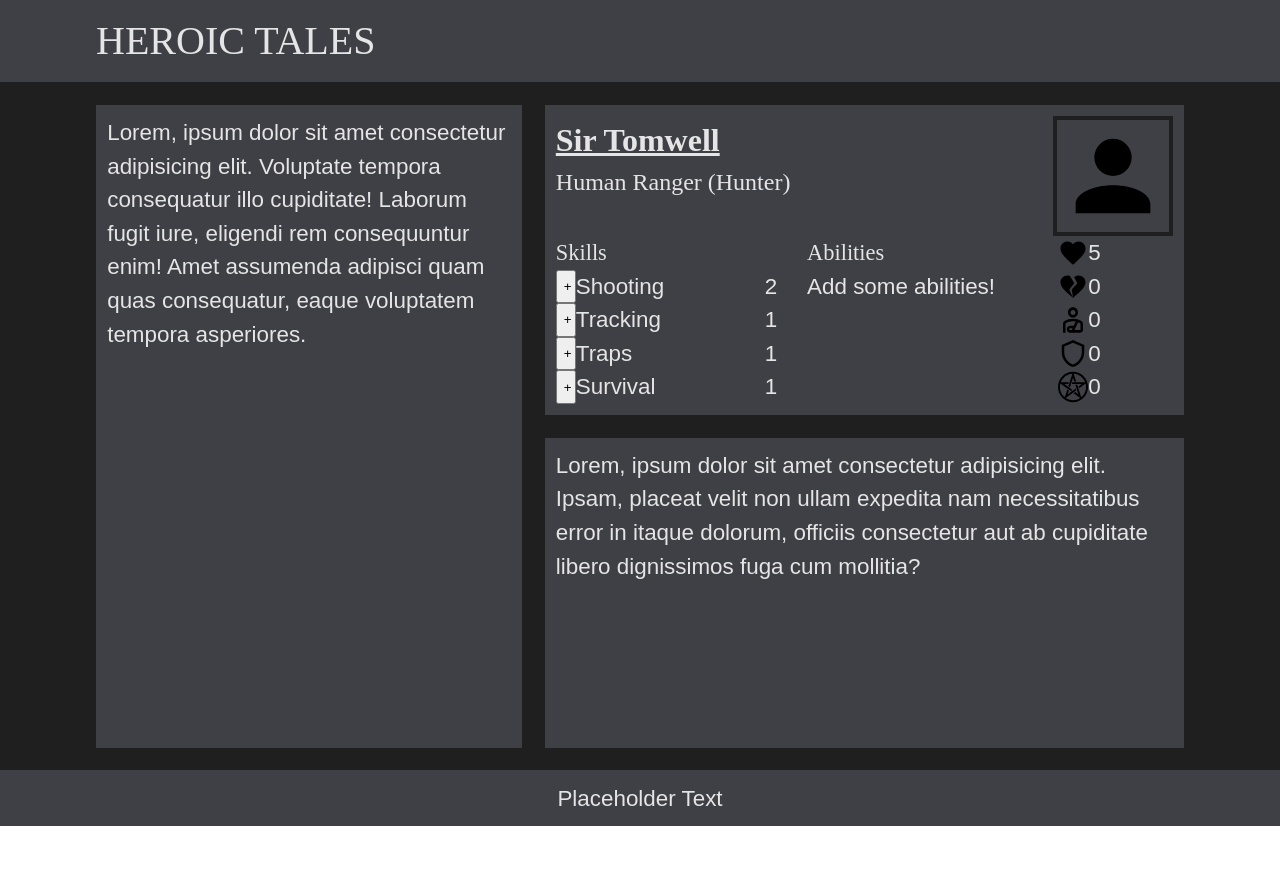
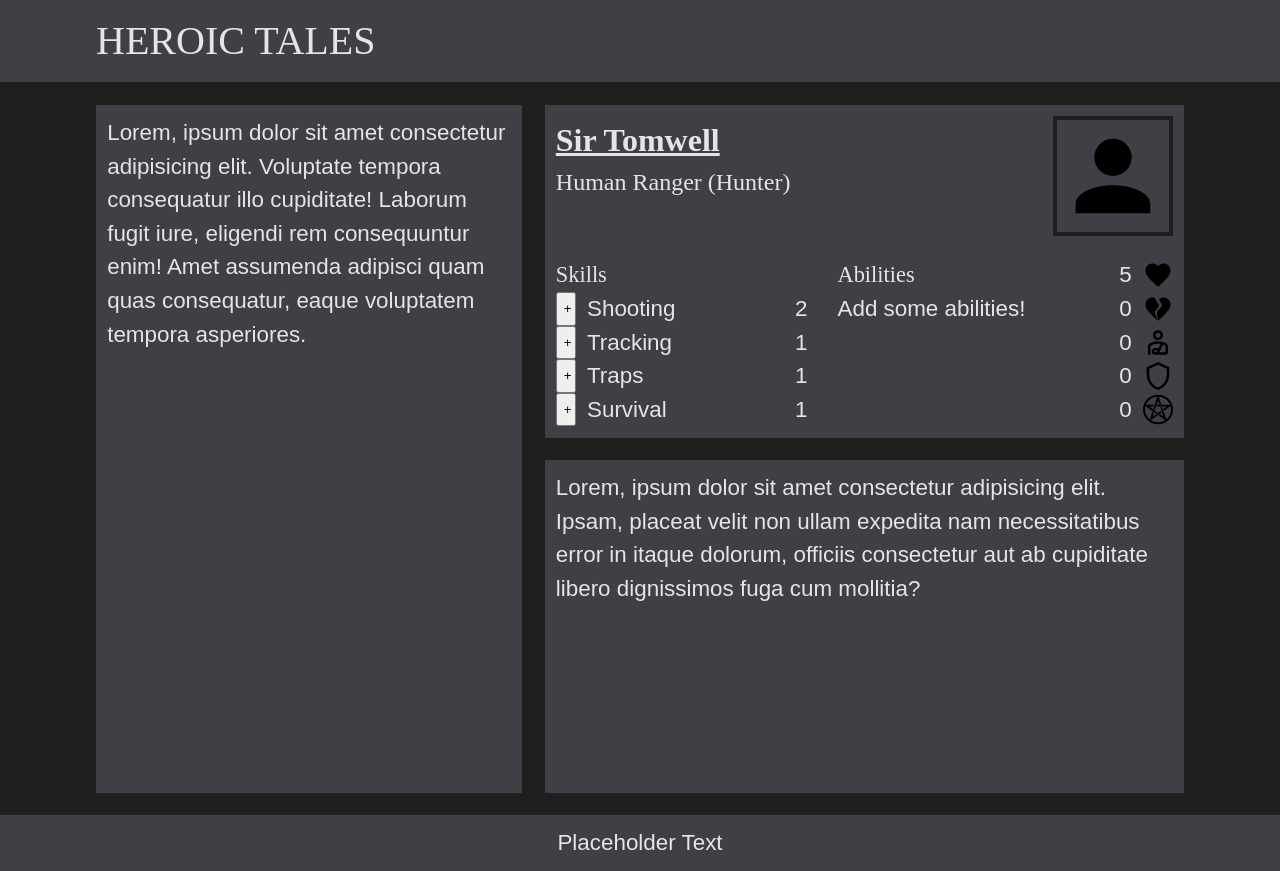
Before and after one commit to gemini-mastiff/heroic-tales-app, a React (Vite) app: page / in a window 1280 px wide. Before the commit the page ends 826 px from the top, so only its background shows below. Built offline with nearby package versions, Linux system fonts and the light colour scheme; a web font is replaced by a local one.

Commit message:
style: change layout of CharSkills to Flex

```diff
--- a/src/components/CharSheet.jsx
+++ b/src/components/CharSheet.jsx
@@ -8,7 +8,7 @@ import magicSvg from "../assets/magic.svg";
 
 export default function CharSheet({ char }) {
   return (
-    <div>
+    <CharSheetStyled>
       <CharHeader>
         <div>
           <CharName>{char.name}</CharName>
@@ -43,30 +43,35 @@ export default function CharSheet({ char }) {
         </CharAbilities>
         <CharNums>
           <CharNumRow>
+            <p>{char.stats.health}</p>
             <NumIcon src={healthSvg} alt="Health" />
-            <p>{char.stats.health}</p>
           </CharNumRow>
           <CharNumRow>
+            <p>{char.stats.hits}</p>
             <NumIcon src={hitsSvg} alt="Hits" />
-            <p>{char.stats.hits}</p>
           </CharNumRow>
           <CharNumRow>
+            <p>{char.stats.injuries}</p>
             <NumIcon src={injurySvg} alt="Injuries" />
-            <p>{char.stats.injuries}</p>
           </CharNumRow>
           <CharNumRow>
+            <p>{char.stats.armour}</p>
             <NumIcon src={shieldSvg} alt="Armour" />
-            <p>{char.stats.armour}</p>
           </CharNumRow>
           <CharNumRow>
-            <NumIcon src={magicSvg} alt="Armour" />
             <p>{char.stats.cast}</p>
+            <NumIcon src={magicSvg} alt="Cast" />
           </CharNumRow>
         </CharNums>
       </CharStats>
-    </div>
+    </CharSheetStyled>
   );
 }
+
+const CharSheetStyled = styled.div`
+  display: flex;
+  flex-direction: column;
+`;
 
 const CharHeader = styled.div`
   display: flex;
@@ -92,8 +97,9 @@ const CharImg = styled.img`
 `;
 
 const CharStats = styled.div`
-  display: grid;
-  grid-template-columns: 2fr 2fr 1fr;
+  margin-top: 1em;
+  display: flex;
+  align-items: stretch;
   gap: 1em;
 `;
 
@@ -101,7 +107,10 @@ const CharHeading = styled.h3`
   font-family: "Spectral SC", serif;
 `;
 
-const CharSkills = styled.div``;
+const CharSkills = styled.div`
+  flex: 2;
+  background-color: var(--MAIN-COLOUR);
+`;
 
 const SkillList = styled.ul`
   list-style: none;
@@ -110,14 +119,19 @@ const SkillList = styled.ul`
 const SkillItem = styled.li`
   display: grid;
   grid-template-columns: 20px 1fr 20px;
+  gap: 0.5em;
 `;
 
-const CharAbilities = styled.div``;
+const CharAbilities = styled.div`
+  flex: 2;
+  background-color: var(--MAIN-COLOUR);
+`;
 
 const CharNums = styled.div``;
 
 const CharNumRow = styled.div`
   display: flex;
+  gap: 0.5em;
 `;
 const NumIcon = styled.img`
   width: 30px;
```
